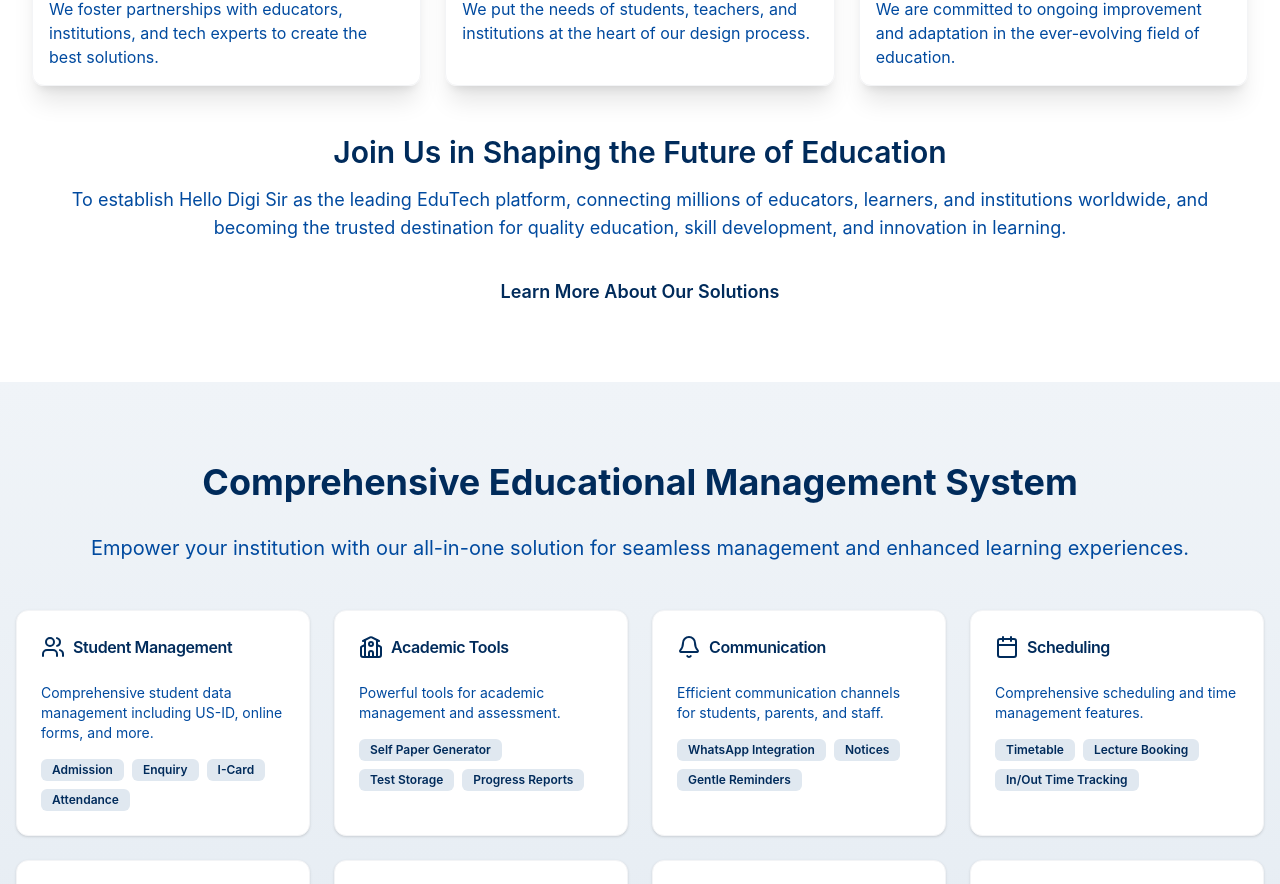
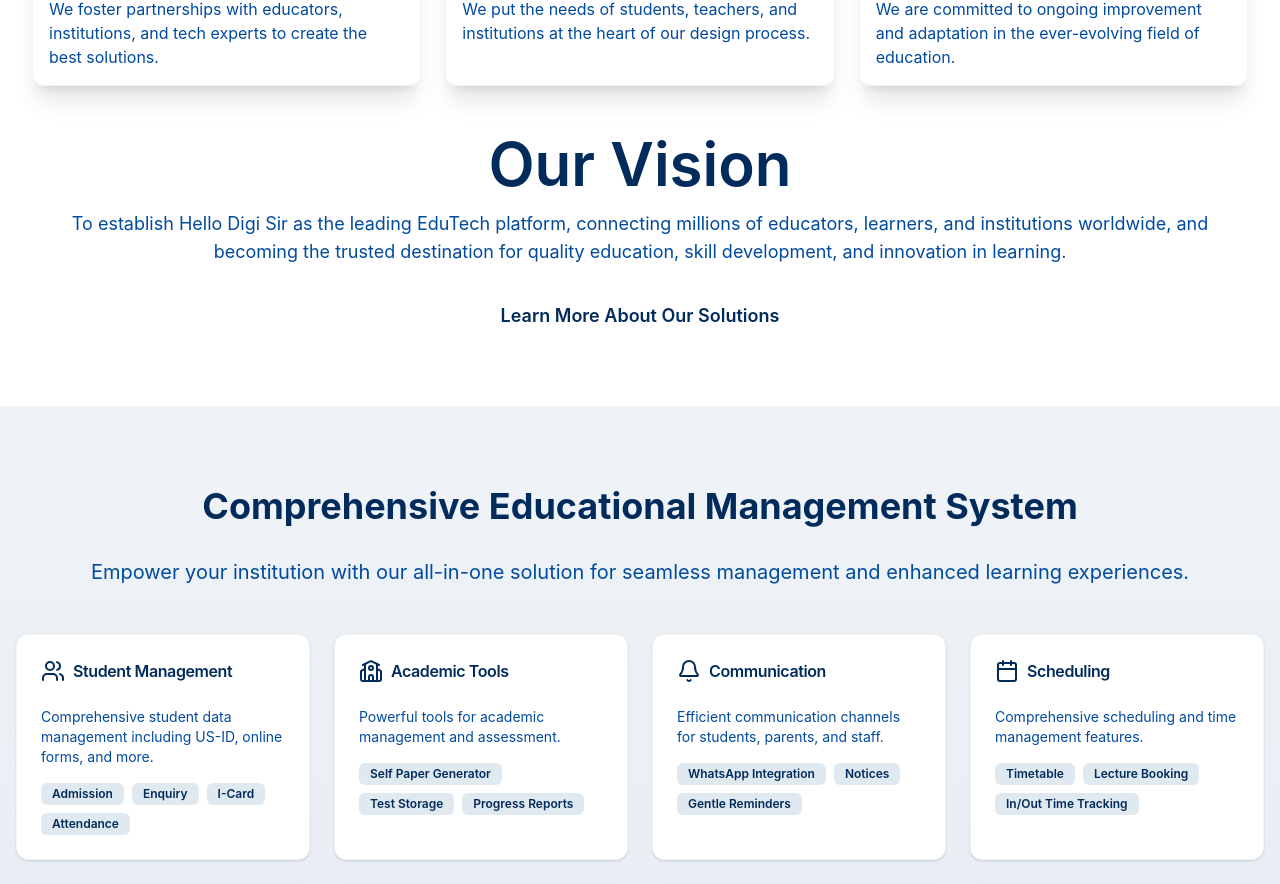
Before and after one commit to AdarshPandey9980/digisirfrontend, a React (Vite) app: page / in a window 1280 px wide. Shown: the part 1811-2695 px from the top of the page. Built offline with nearby package versions, Linux system fonts and the light colour scheme; no server answers.

Commit message:
some change

```diff
--- a/components/About.jsx
+++ b/components/About.jsx
@@ -83,7 +83,7 @@
       </section>
 
       <section className="mt-12 text-center">
-        <h2 className="text-3xl font-semibold mb-4 text-[#002B5B]">Join Us in Shaping the Future of Education</h2>
+        <h2 className="text-4xl lg:text-6xl font-semibold mb-4 text-[#002B5B]">Our Vision</h2>
         <p className="text-lg text-muted-foreground mb-6 text-[#004a9f]">
         To establish Hello Digi Sir as the leading EduTech platform, connecting millions of educators, learners, and institutions worldwide, and becoming the trusted destination for quality education, skill development, and innovation in learning.
         </p>
```
Also changed, not shown: 1 other file (tests, documents, lock files or other folders).
